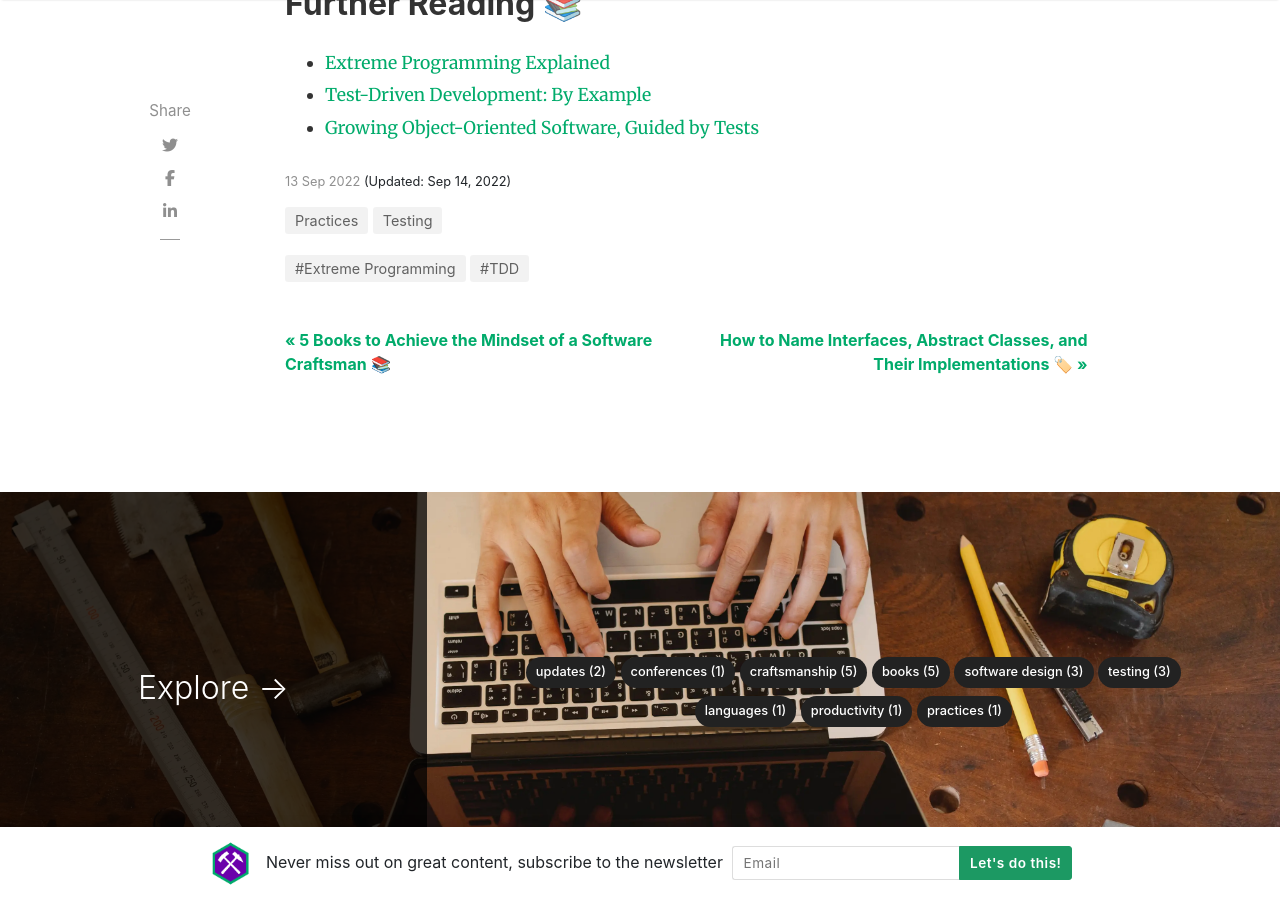
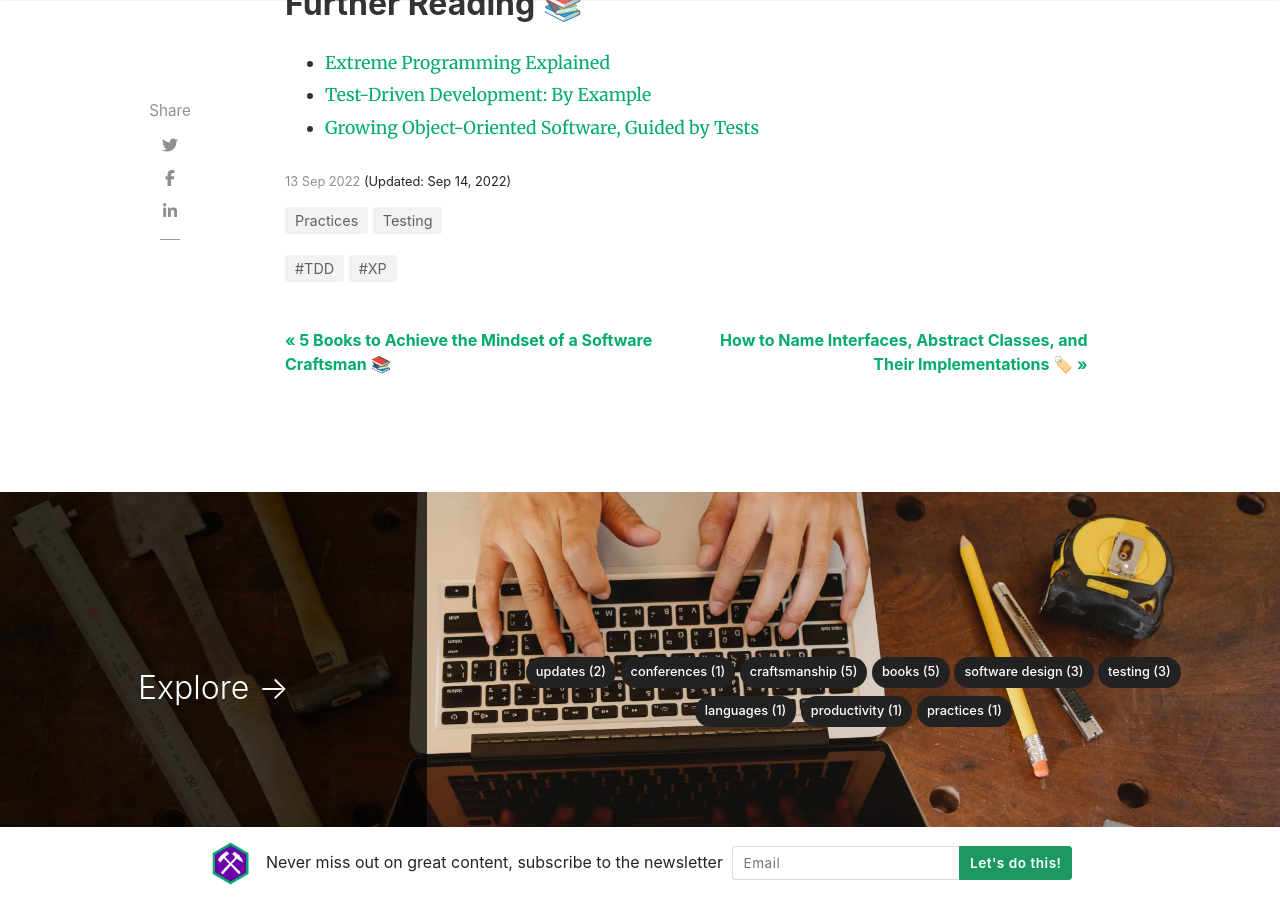
Before and after one commit to rstraub/rstraub.github.io, a Jekyll site: the page built from _posts/2022-09-13-why-use-tdd.md, in a window 1280 px wide and 900 px high, scrolled down 7284 px. Built offline with Jekyll 4.4.1, drawn with Linux system fonts in a browser that asks for light colours; nearby versions of some CDN libraries; comment, search, counter and statistics services are not loaded.

Commit message:
renamed the Extreme Programming tag

```diff
--- a/_posts/2022-09-13-why-use-tdd.md
+++ b/_posts/2022-09-13-why-use-tdd.md
@@ -13,7 +13,7 @@ last_modified_at: 2022-09-14
 layout: post
 tags:
 - TDD
-- Extreme Programming
+- XP
 title: "The Real Reasons for Doing Test-Driven Development \U0001F48E"
 ---
 
```
